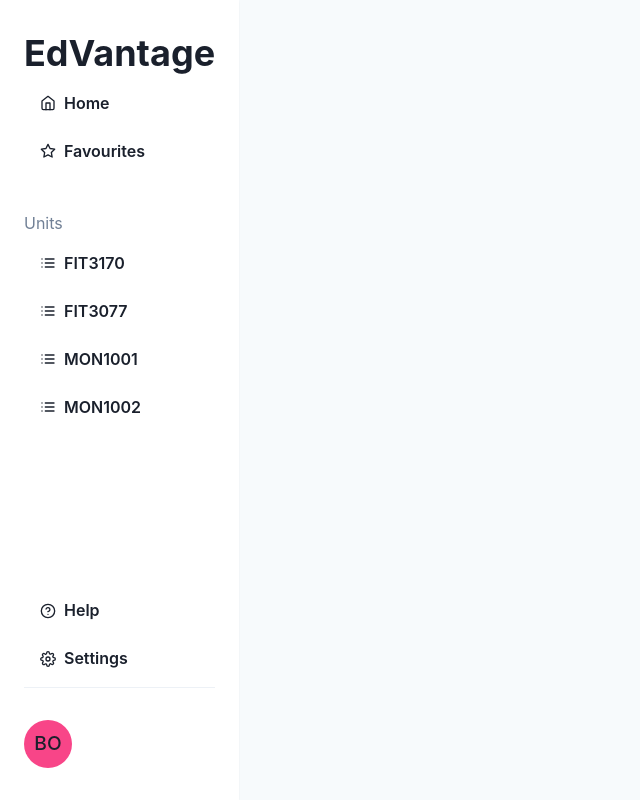
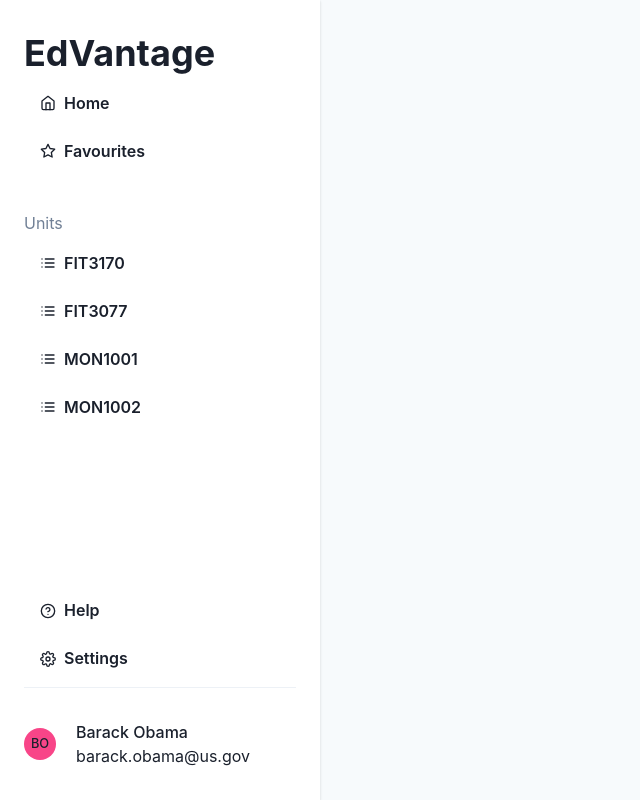
Before and after one commit to Monash-FIT3170/EdVantage, a Next.js app in the folder frontend/: page / in a window 1280 px wide. Shown: the whole page, without its empty margins (0-640 px from the left). Built offline with nearby package versions, Linux system fonts and the light colour scheme.

Commit message:
feat: some semblance of a sidebar complete

```diff
--- a/frontend/components/Sidebar.tsx
+++ b/frontend/components/Sidebar.tsx
@@ -6,6 +6,7 @@ import {
   Text,
   Divider,
   Avatar,
+  Box,
 } from '@chakra-ui/react';
 import {
   FiHome,
@@ -27,13 +28,14 @@ const Sidebar = () => {
       borderColor={'gray.200'}
     >
       <Flex
-        maxW={'xs'}
+        flex={'1 1 0%'}
+        maxW={{ base: 'full', sm: 'xs' }}
         px={{ base: 4, sm: 6 }}
         py={{ base: 6, sm: 8 }}
         background={'white'}
-        boxShadow={'sm'}
+        boxShadow={'base'}
       >
-        <Stack justifyContent={'space-between'}>
+        <Stack justifyContent={'space-between'} w={'fill-available'}>
           <Stack>
             <Heading>EdVantage</Heading>
             <Button
@@ -96,8 +98,14 @@ const Sidebar = () => {
                 Settings
               </Button>
               <Divider />
-              <Stack mt={6} dir={'row'}>
-                <Avatar name="Barack Obama" size="md"></Avatar>
+              <Stack mt={6} direction={'row'} alignItems={'center'}>
+                <Avatar name="Barack Obama" size="sm"></Avatar>
+                <Box ml={3}>
+                  <Text size={'sm'} fontWeight={'medium'}>
+                    Barack Obama
+                  </Text>
+                  <Text size={'sm'}>barack.obama@us.gov</Text>
+                </Box>
               </Stack>
             </Stack>
           </Stack>
--- /dev/null
+++ b/frontend/styles/globals.css
@@ -0,0 +1,23 @@
+html {
+  line-height: 1.5;
+  -webkit-text-size-adjust: 100%;
+  font-family: system-ui, sans-serif;
+  -webkit-font-smoothing: antialiased;
+  text-rendering: optimizeLegibility;
+  -moz-osx-font-smoothing: grayscale;
+  touch-action: manipulation;
+}
+
+body {
+  position: relative;
+  min-height: 100%;
+  font-feature-settings: 'kern';
+}
+
+*,
+*::before,
+*::after {
+  border-width: 0;
+  border-style: solid;
+  box-sizing: border-box;
+}
```
